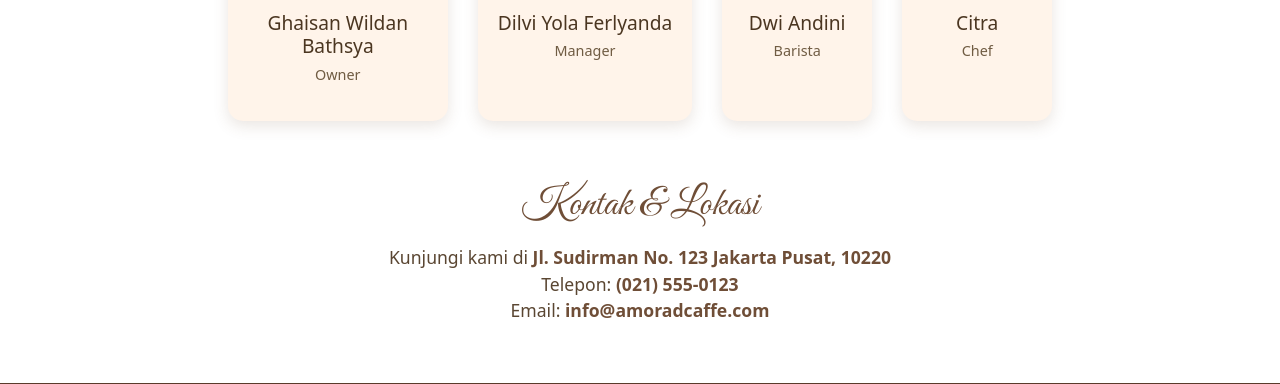
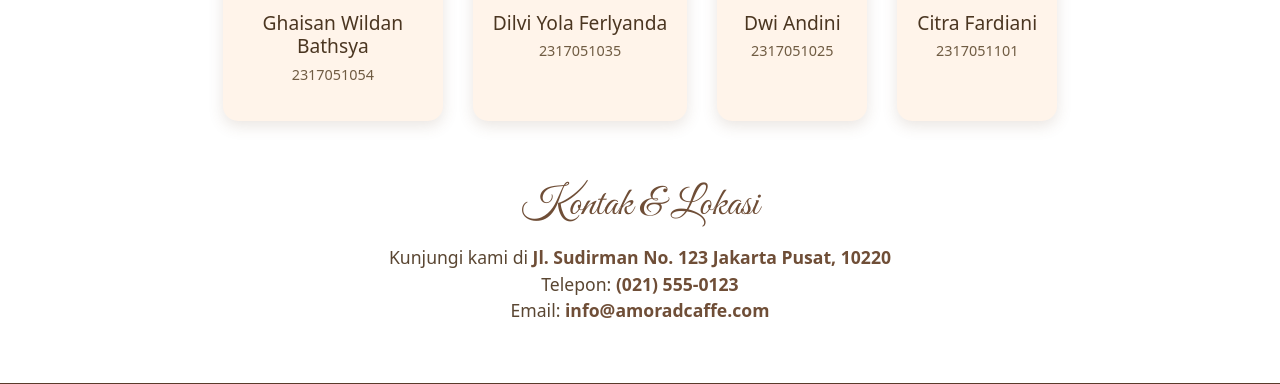
Before and after one commit to willydans12/Amora-Caffe, a PHP site: page /about.php in a window 1280 px wide. Shown: the part 874-1258 px from the top of the page. Run offline with PHP 8.4, Linux system fonts and the light colour scheme; a user stored in the database is signed in.

Commit message:
Update about.php

```diff
--- a/about.php
+++ b/about.php
@@ -95,22 +95,22 @@ if (!isset($_SESSION['user_id'])) {
       <div class="team-member">
         <img src="wildan.jpeg" alt="Ghaisan Wildan Bathsya">
         <h5>Ghaisan Wildan Bathsya</h5>
-        <p>Owner</p>
+        <p>2317051054</p>
       </div>
       <div class="team-member">
-        <img src="img/team2.jpg" alt="Anggota 2">
+        <img src="dilvi.jpg" alt="Anggota 2">
         <h5>Dilvi Yola Ferlyanda</h5>
-        <p>Manager</p>
+        <p>2317051035</p>
       </div>
       <div class="team-member">
-        <img src="img/team3.jpg" alt="Anggota 3">
+        <img src="dwi.jpg" alt="Anggota 3">
         <h5> Dwi Andini</h5>
-        <p>Barista</p>
+        <p>2317051025</p>
       </div>
       <div class="team-member">
-        <img src="img/team4.jpg" alt="Anggota 4">
-        <h5>Citra</h5>
-        <p>Chef</p>
+        <img src="citra.jpg" alt="Anggota 4">
+        <h5>Citra Fardiani</h5>
+        <p>2317051101</p>
       </div>
     </div>
   </section>
```
